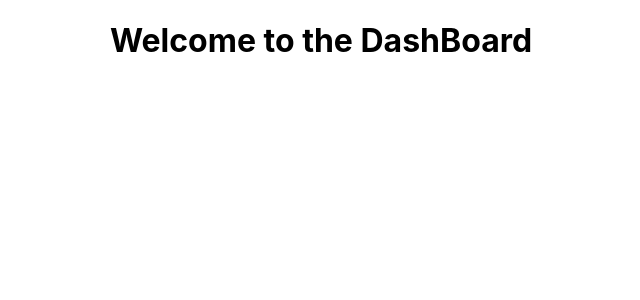
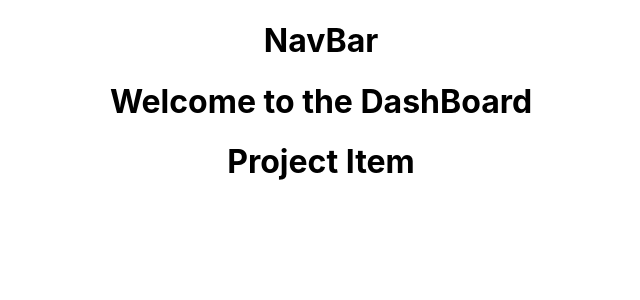
Before and after one commit to oabergum/StarterPPMTool, a React (Create React App) app in the folder ppmtool-react-client/: page /dashboard in a window 1280 px wide. Shown: the top 300 px of the page, without its empty margins (319-959 px from the left). Built offline with nearby package versions, Linux system fonts and the light colour scheme.

Commit message:
Branch_13: Added Header and ProjectItem components

```diff
--- a/ppmtool-react-client/src/App.js
+++ b/ppmtool-react-client/src/App.js
@@ -1,11 +1,13 @@
 import React, { Component } from "react";
 import "./App.css";
 import Dashboard from "./components/Dashboard";
+import Header from "./components/Layout/Header";
 
 class App extends Component {
   render() {
     return (
       <div className="App">
+        <Header />
         <Dashboard />
       </div>
     );
--- a/ppmtool-react-client/src/components/Dashboard.js
+++ b/ppmtool-react-client/src/components/Dashboard.js
@@ -1,8 +1,14 @@
 import React, { Component } from "react";
+import ProjectItem from "./Project/ProjectItem";
 
 class Dashboard extends Component {
   render() {
-    return <h1>Welcome to the DashBoard</h1>;
+    return (
+      <div>
+        <h1>Welcome to the DashBoard</h1>
+        <ProjectItem />
+      </div>
+    );
   }
 }
 
--- /dev/null
+++ b/ppmtool-react-client/src/components/Layout/Header.js
@@ -0,0 +1,13 @@
+import React, { Component } from "react";
+
+class Header extends Component {
+  render() {
+    return (
+      <div>
+        <h1>NavBar</h1>
+      </div>
+    );
+  }
+}
+
+export default Header;
--- /dev/null
+++ b/ppmtool-react-client/src/components/Project/ProjectItem.js
@@ -0,0 +1,9 @@
+import React, { Component } from "react";
+
+class ProjectItem extends Component {
+  render() {
+    return <h1>Project Item</h1>;
+  }
+}
+
+export default ProjectItem;
```
